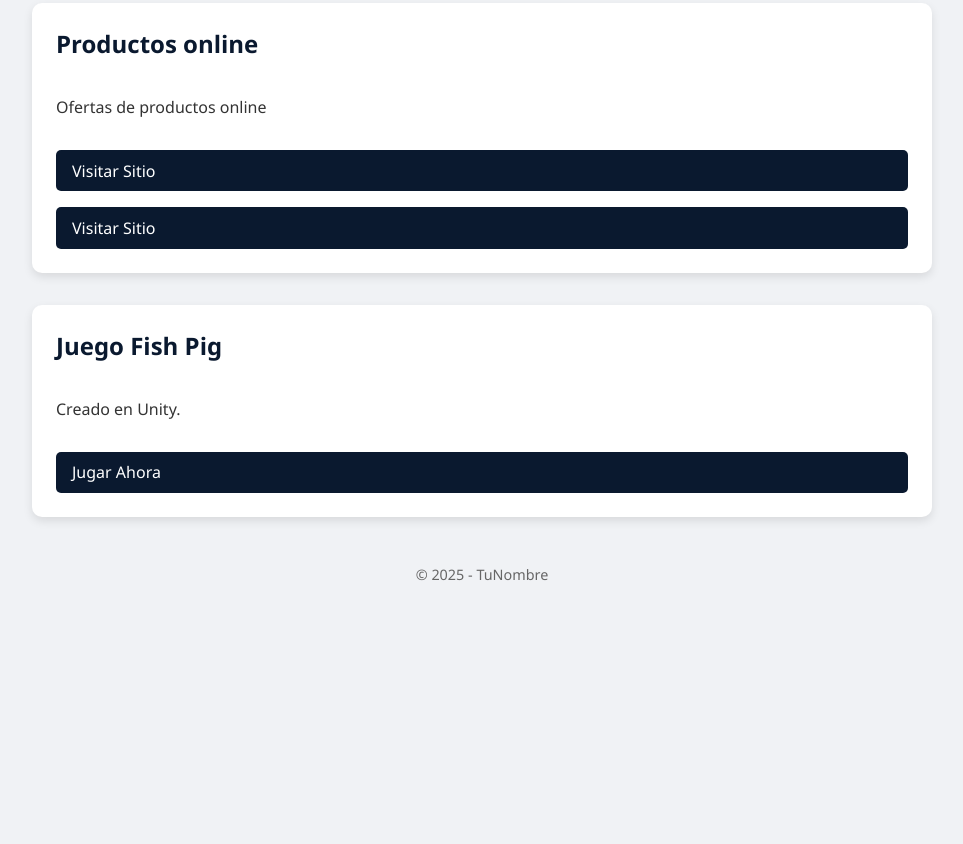
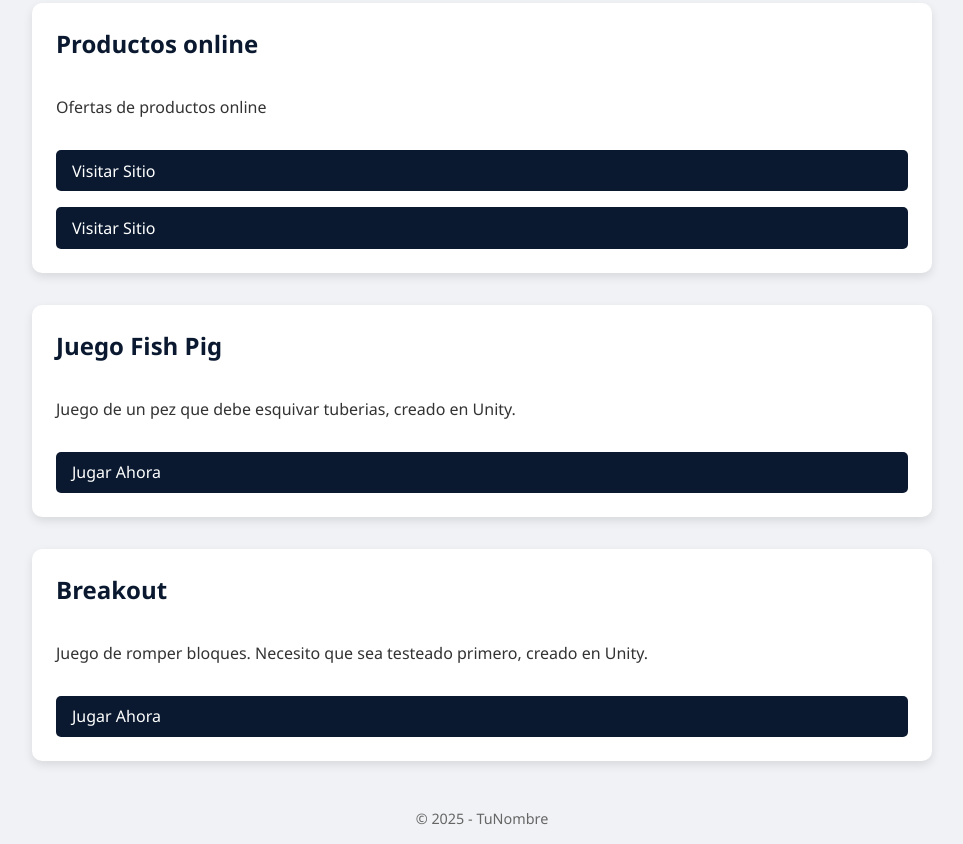
Before and after one commit to Dab-Trabajo/dab-trabajo.github.io, a plain HTML site: page index.html in a window 1280 px wide. Shown: the part 735-1579 px from the top of the page, without its empty margins (158-1121 px from the left). Before the commit the page ends 1335 px from the top, so only its background shows below. Drawn offline with Linux system fonts and the light colour scheme.

Commit message:
Update index.html

```diff
--- a/index.html
+++ b/index.html
@@ -108,8 +108,14 @@
 
     <div class="project">
       <h2>Juego Fish Pig</h2>
-      <p>Creado en Unity.</p>
+      <p>Juego de un pez que debe esquivar tuberias, creado en Unity.</p>
       <a href="https://play.google.com/store/apps/details?id=com.abgames.fishpig" target="_blank">Jugar Ahora</a>
+    </div>
+
+    <div class="project">
+      <h2>Breakout</h2>
+      <p>Juego de romper bloques. Necesito que sea testeado primero, creado en Unity.</p>
+      <a href="https://video.wixstatic.com/video/aa89f6_30d17d413ab9463ea735e08e5d94b761/720p/mp4/file.mp4" target="_blank">Jugar Ahora</a>
     </div>
     <!-- Agrega más proyectos aquí -->
   </div>
```
